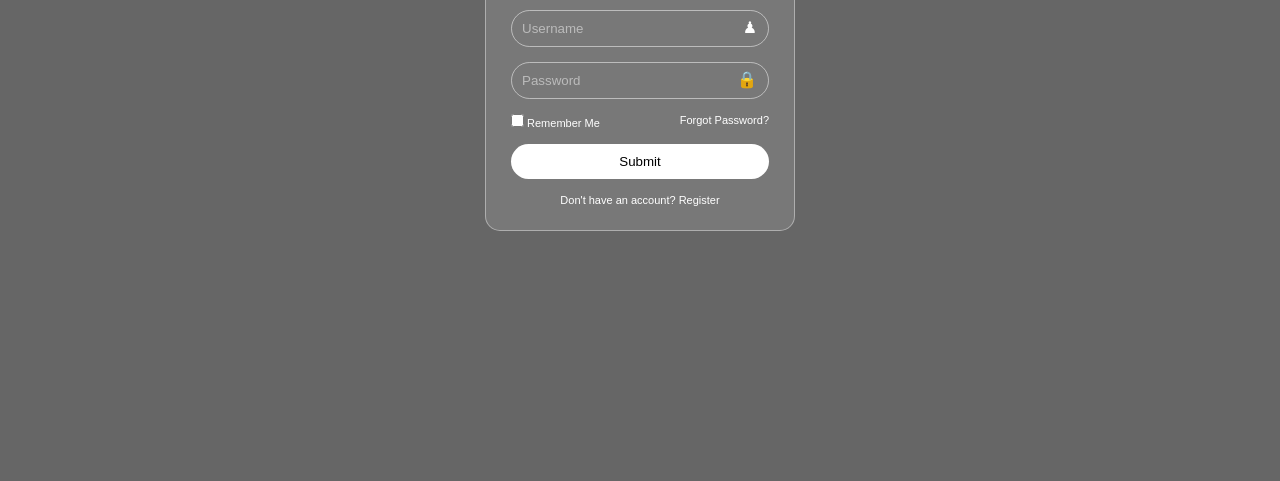
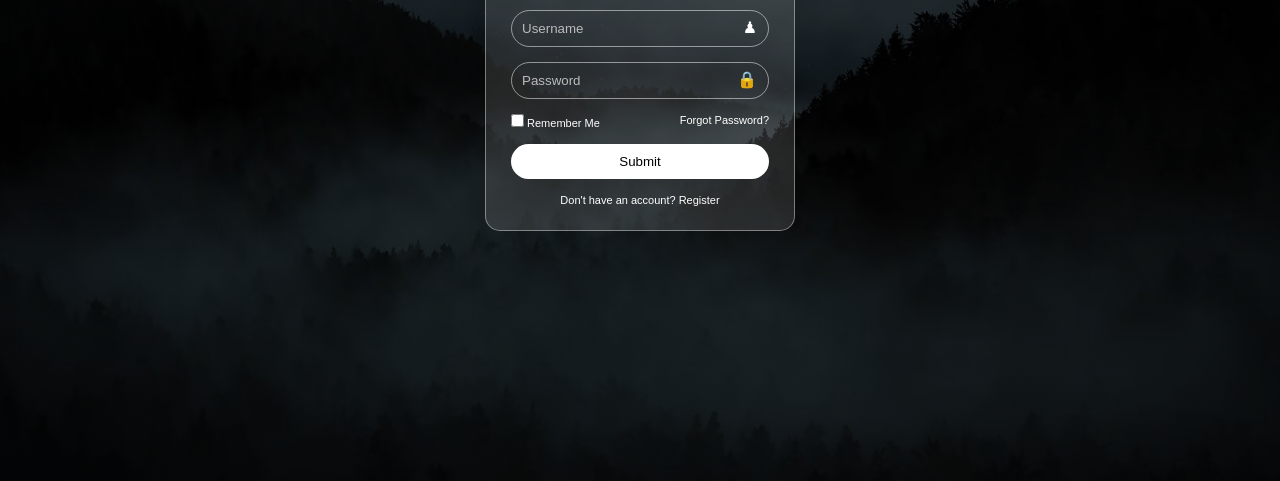
Before and after one commit to marhamjarry/sinup-and-login-page-, a plain HTML site: page login.html in a window 1280 px wide. Shown: the part 319-800 px from the top of the page. Drawn offline with Linux system fonts and the light colour scheme.

Commit message:
Refactor CSS styles for layout and design

```diff
--- a/style.css
+++ b/style.css
@@ -114,7 +114,7 @@ body {
     justify-content: center;
     align-items: center;
     background: linear-gradient(rgba(0,0,0,.6), rgba(0,0,0,.6)),
-                url("background.jpg") center/cover;
+                url("5GR3wxGm1p4VtYIev3a802lQ1juBIHtia0y5DqWOD27dir7cJmmWS8c66NCIMgRh3Qye5jowZ2d05_Cgicwk-941tv_E-h7QXaGJ5MelBAMRPm716q-43P939PdrRVWoXwXA4aP9WlMitDgmztG1Czg59COtP7RUKM9UZbyZsrQ.jfif") center/cover;
 }
 
 .login-card {
```
